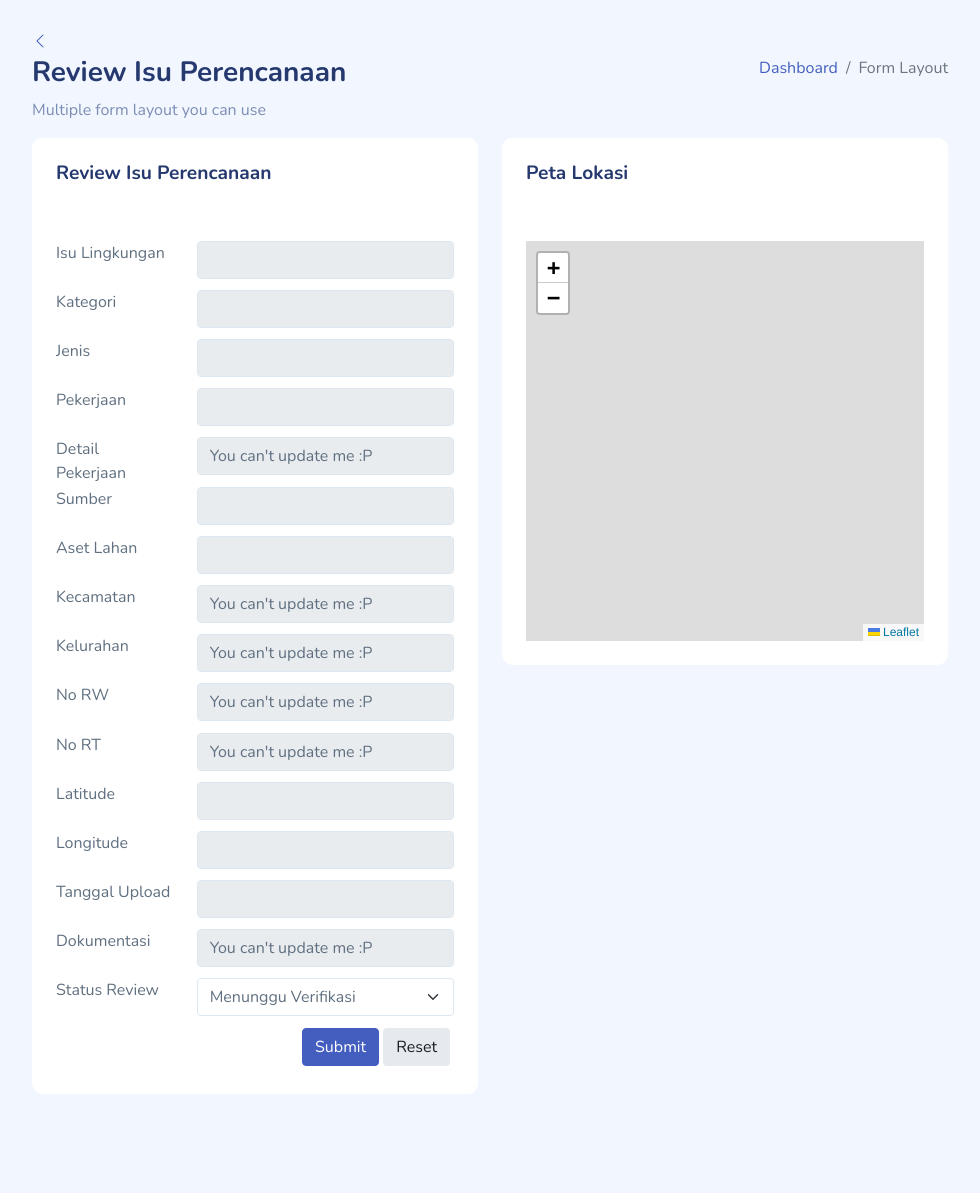
After one commit to dianmustofa/simpel, a PHP site: the page made by application/views/Isu/isu_review_view.php in a window 1280 px wide. The commit adds this page. Shown: the whole page, without its empty margins (300-1280 px from the left). Run offline with PHP 8.4, Linux system fonts and the light colour scheme; the template is opened without the code that fills it, so the values that code supplies are empty; some libraries are stand-ins or nearby versions.

Commit message:
tambah kolom form review

```diff
--- a/application/config/routes.php
+++ b/application/config/routes.php
@@ -64,6 +64,7 @@ $route['tentang'] = 'dashboard/tentang';
 $route['user'] = 'dashboard/user';
 
 $route['isu'] = 'perencanaan/isu';
+$route['isu/review/(:any)'] = 'perencanaan/isu_review/$1';
 $route['isu/simpan'] = 'perencanaan/simpan';
 
 $route['usulan'] = 'usulan/index';
--- /dev/null
+++ b/application/views/Isu/isu_review_view.php
@@ -0,0 +1,283 @@
+<!DOCTYPE html>
+<html lang="en">
+
+<head>
+    <meta charset="UTF-8">
+    <meta name="viewport" content="width=device-width, initial-scale=1.0">
+    <title>Form Layout - Mazer Admin Dashboard</title>
+
+    <link rel="preconnect" href="https://fonts.gstatic.com">
+    <link href="https://fonts.googleapis.com/css2?family=Nunito:wght@300;400;600;700;800&display=swap" rel="stylesheet">
+    <link rel="stylesheet" href="<?php echo base_url();?>assets/css/bootstrap.css">
+
+    <link rel="stylesheet" href="<?php echo base_url();?>assets/vendors/perfect-scrollbar/perfect-scrollbar.css">
+    <link rel="stylesheet" href="<?php echo base_url();?>assets/vendors/bootstrap-icons/bootstrap-icons.css">
+    <link rel="stylesheet" href="<?php echo base_url();?>assets/css/app.css">
+    <link rel="shortcut icon" href="<?php echo base_url();?>assets/images/favicon.svg" type="image/x-icon">
+</head>
+
+<body>
+    <!-- Tambahkan script Leaflet -->
+    <script src="https://unpkg.com/leaflet/dist/leaflet.js"></script>
+    <link rel="stylesheet" href="https://unpkg.com/leaflet/dist/leaflet.css" />
+
+    <div id="app">
+        <?php $this->load->view("_partials/sidebar.php") ?>
+
+        <div id="main" class='layout-navbar'>
+
+            <?php $this->load->view("_partials/headnav.php") ?>
+
+            <div id="main-content">
+                <a href="<?php echo base_url();?>isu"><i class="bi bi-chevron-left"></i></a>
+                <div class="page-heading">
+                    <div class="page-title">
+                        <div class="row">
+                            <div class="col-12 col-md-6 order-md-1 order-last">
+                                <h3>Review Isu Perencanaan</h3>
+                                <p class="text-subtitle text-muted">Multiple form layout you can use</p>
+                            </div>
+                            <div class="col-12 col-md-6 order-md-2 order-first">
+                                <nav aria-label="breadcrumb" class="breadcrumb-header float-start float-lg-end">
+                                    <ol class="breadcrumb">
+                                        <li class="breadcrumb-item"><a href="<?php echo base_url();?>dashboard">Dashboard</a></li>
+                                        <li class="breadcrumb-item active" aria-current="page">Form Layout</li>
+                                    </ol>
+                                </nav>
+                            </div>
+                        </div>
+                    </div>
+
+                    <!-- Basic Horizontal form layout section start -->
+                    <section id="basic-horizontal-layouts">
+                        <div class="row match-height">
+                            <div class="col-md-6 col-12">
+                                <div class="card">
+                                    <div class="card-header">
+                                        <h4 class="card-title">Review Isu Perencanaan</h4>
+                                    </div>
+                                    <div class="card-content">
+                                        <div class="card-body">
+                                            <form class="form form-horizontal">
+                                                <div class="form-body">
+                                                    <div class="row">
+                                                        <div class="col-md-4">
+                                                            <label>Isu Lingkungan</label>
+                                                        </div>
+                                                        <div class="col-md-8 form-group">
+                                                            <input type="text" id="readonlyInput" readonly="readonly" class="form-control"
+                                                                name="fname" value="<?php echo $review_isu['title_isu'];?>">
+                                                        </div>
+                                                        <div class="col-md-4">
+                                                            <label>Kategori</label>
+                                                        </div>
+                                                        <div class="col-md-8 form-group">
+                                                            <input type="text" id="readonlyInput" readonly="readonly" class="form-control"
+                                                                name="fname" value="<?php echo $review_isu['title_kategori'];?>">
+                                                        </div>
+                                                        <div class="col-md-4">
+                                                            <label>Jenis</label>
+                                                        </div>
+                                                        <div class="col-md-8 form-group">
+                                                            <input type="text" id="readonlyInput" readonly="readonly" class="form-control"
+                                                                name="fname" value="<?php echo $review_isu['title_jenis'];?>">
+                                                        </div>
+                                                        <div class="col-md-4">
+                                                            <label>Pekerjaan</label>
+                                                        </div>
+                                                        <div class="col-md-8 form-group">
+                                                            <input type="text" id="readonlyInput" readonly="readonly" class="form-control"
+                                                                name="fname" value="<?php echo $review_isu['title_pekerjaan'];?>">
+                                                        </div>
+                                                        <div class="col-md-4">
+                                                            <label>Detail Pekerjaan</label>
+                                                        </div>
+                                                        <div class="col-md-8 form-group">
+                                                            <input type="text" id="readonlyInput" readonly="readonly" class="form-control"
+                                                                name="fname" value="You can't update me :P">
+                                                        </div>
+                                                        <div class="col-md-4">
+                                                            <label>Sumber</label>
+                                                        </div>
+                                                        <div class="col-md-8 form-group">
+                                                            <input type="text" id="readonlyInput" readonly="readonly" class="form-control"
+                                                                name="fname" value="<?php echo $review_isu['title_sumber'];?>">
+                                                        </div>
+                                                        <div class="col-md-4">
+                                                            <label>Aset Lahan</label>
+                                                        </div>
+                                                        <div class="col-md-8 form-group">
+                                                            <input type="text" id="readonlyInput" readonly="readonly" class="form-control"
+                                                                name="fname" value="<?php echo $review_isu['title_aset_lahan'];?>">
+                                                        </div>
+                                                        <div class="col-md-4">
+                                                            <label>Kecamatan</label>
+                                                        </div>
+                                                        <div class="col-md-8 form-group">
+                                                            <input type="text" id="readonlyInput" readonly="readonly" class="form-control"
+                                                                name="fname" value="You can't update me :P">
+                                                        </div>
+                                                        <div class="col-md-4">
+                                                            <label>Kelurahan</label>
+                                                        </div>
+                                                        <div class="col-md-8 form-group">
+                                                            <input type="text" id="readonlyInput" readonly="readonly" class="form-control"
+                                                                name="fname" value="You can't update me :P">
+                                                        </div>
+                                                        <div class="col-md-4">
+                                                            <label>No RW</label>
+                                                        </div>
+                                                        <div class="col-md-8 form-group">
+                                                            <input type="text" id="readonlyInput" readonly="readonly" class="form-control"
+                                                                name="fname" value="You can't update me :P">
+                                                        </div>
+                                                        <div class="col-md-4">
+                                                            <label>No RT</label>
+                                                        </div>
+                                                        <div class="col-md-8 form-group">
+                                                            <input type="text" id="readonlyInput" readonly="readonly" class="form-control"
+                                                                name="fname" value="You can't update me :P">
+                                                        </div>
+                                                        <div class="col-md-4">
+                                                            <label>Latitude</label>
+                                                        </div>
+                                                        <div class="col-md-8 form-group">
+                                                            <input type="text" id="readonlyInput" readonly="readonly" class="form-control"
+                                                                name="fname" value="<?php echo $review_isu['latitude'];?>">
+                                                        </div>
+                                                        <div class="col-md-4">
+                                                            <label>Longitude</label>
+                                                        </div>
+                                                        <div class="col-md-8 form-group">
+                                                            <input type="text" id="readonlyInput" readonly="readonly" class="form-control"
+                                                                name="fname" value="<?php echo $review_isu['longitude'];?>">
+                                                        </div>
+                                                        <div class="col-md-4">
+                                                            <label>Tanggal Upload</label>
+                                                        </div>
+                                                        <div class="col-md-8 form-group">
+                                                            <input type="text" id="readonlyInput" readonly="readonly" class="form-control"
+                                                                name="fname" value="<?php echo $review_isu['last_created_date'];?>">
+                                                        </div>
+                                                        <div class="col-md-4">
+                                                            <label>Dokumentasi</label>
+                                                        </div>
+                                                        <div class="col-md-8 form-group">
+                                                            <input type="text" id="readonlyInput" readonly="readonly" class="form-control"
+                                                                name="fname" value="You can't update me :P">
+                                                        </div>
+
+                                                        <!-- Input Isu -->
+                                                        <?php
+                                                            $jenis="";
+                                                        if(isset($default['title_status_isu'])) $jenis=$default['title_status_isu'];
+                                                        ?>
+                                                        <div class="col-md-4">
+                                                            <label>Status Review</label>
+                                                        </div>
+                                                        <div class="col-md-8 form-group">
+                                                            <select class="choices form-select" name="title_status_isu" id="title_status_isu">
+                                                                <!-- Pastikan $level_akun ada dan bukan kosong -->
+                                                                <option value="Menunggu Verifikasi">Menunggu Verifikasi</option>
+                                                                <?php if (!empty($level_status_isu)): ?>
+                                                                    <?php foreach ($level_status_isu as $row): ?>
+                                                                        <option value="<?= htmlspecialchars($row['title_status_isu'], ENT_QUOTES, 'UTF-8') ?>">
+                                                                            <?= htmlspecialchars($row['title_status_isu'], ENT_QUOTES, 'UTF-8') ?>
+                                                                        </option>
+                                                                    <?php endforeach; ?>
+                                                                <?php else: ?>
+                                                                    <option value="">Isu tidak tersedia</option>
+                                                                <?php endif; ?>
+                                                            </select>
+                                                        </div>
+
+                                                        <div class="col-md-12 form-group" id="verification_input" style="display:none;">
+                                                            <label for="exampleFormControlTextarea1" class="form-label">Komentar</label>
+                                                            <textarea type="text" class="form-control" name="verification_text" id="exampleFormControlTextarea1" rows="3" placeholder="Berikan komentar anda"></textarea>
+                                                        </div>
+
+                                                        <script>
+                                                            document.getElementById('title_status_isu').addEventListener('change', function() {
+                                                                var selectedValue = this.value;
+                                                                var verificationInput = document.getElementById('verification_input');
+
+                                                                if (selectedValue === 'Ditolak') {
+                                                                    verificationInput.style.display = 'block';
+                                                                } else {
+                                                                    verificationInput.style.display = 'none';
+                                                                }
+                                                            });
+                                                        </script>
+
+                                                        <div class="col-sm-12 d-flex justify-content-end">
+                                                            <button type="submit"
+                                                                class="btn btn-primary me-1 mb-1">Submit</button>
+                                                            <button type="reset"
+                                                                class="btn btn-light-secondary me-1 mb-1">Reset</button>
+                                                        </div>
+                                                    </div>
+                                                </div>
+                                            </form>
+                                        </div>
+                                    </div>
+                                </div>
+                            </div>
+
+                            <div class="col-md-6 col-12">
+                                <div class="card">
+                                    <div class="card-header">
+                                        <h4 class="card-title">Peta Lokasi</h4>
+                                    </div>
+                                    <div class="card-content">
+                                        <div class="card-body">
+                                            <form class="form form-horizontal">
+                                                <div class="form-body">
+                                                    <div id="map"></div>
+
+                                                    <!-- Tambahkan CSS untuk ukuran peta -->
+                                                    <style>
+                                                        #map {
+                                                            height: 400px; /* Atur tinggi peta */
+                                                        }
+                                                    </style>
+                                                    <script>
+                                                        var map = L.map('map').setView([<?php echo $review_isu['latitude'];?>, <?php echo $review_isu['longitude'];?>], 15);
+
+                                                        // L.tileLayer('https://tile.openstreetmap.org/{z}/{x}/{y}.png', {
+                                                        //     attribution: '&copy; <a href="https://www.openstreetmap.org/copyright">OpenStreetMap</a> contributors'
+                                                        // }).addTo(map);
+                                                        L.tileLayer('http://{s}.google.com/vt/lyrs=s&x={x}&y={y}&z={z}',{
+                                                                maxZoom: 20,
+                                                                subdomains:['mt0','mt1','mt2','mt3']
+                                                        }).addTo(map);
+
+
+                                                        var marker = L.marker([<?php echo $review_isu['latitude'];?>, <?php echo $review_isu['longitude'];?>]).addTo(map)
+                                                            .bindPopup('<?php echo $review_isu['title_isu'];?>')
+                                                            .openPopup();
+
+
+                                                    </script>
+                                                </div>
+                                            </form>
+                                        </div>
+                                    </div>
+                                </div>
+                            </div>
+                        </div>
+                    </section>
+                    <!-- // Basic Horizontal form layout section end -->
+
+                </div>
+
+            </div>
+
+        </div>
+    </div>
+    <script src="<?php echo base_url();?>assets/vendors/perfect-scrollbar/perfect-scrollbar.min.js"></script>
+    <script src="<?php echo base_url();?>assets/js/bootstrap.bundle.min.js"></script>
+
+    <script src="<?php echo base_url();?>assets/js/main.js"></script>
+</body>
+
+</html>
--- a/application/views/Isu/isu_view.php
+++ b/application/views/Isu/isu_view.php
@@ -348,6 +348,7 @@
                                     <tbody>
 
                                         <?php foreach ($isu as $row) {
+                                            $idIsu = $row['id_isu'];
                                             $titleIsu = $row['title_isu'];
                                             $latitude = $row['latitude'];
                                             $longitude = $row['longitude'];
@@ -361,7 +362,9 @@
                                                 <td>
                                                     <span class="badge bg-primary zoom-to" data-lat="<?= $latitude ?>" data-lng="<?= $longitude ?>" data-title="<?= $titleIsu ?>" style="cursor: pointer;">Zoom to</span>
                                                     <span class="badge bg-info" style="cursor: pointer;">Detail</span>
-                                                    <span class="badge bg-secondary" style="cursor: pointer;">Review</span>
+                                                    <a href="<?php echo base_url(); ?>isu/review/<?= $idIsu ?>">
+                                                        <span class="badge bg-secondary" style="cursor: pointer;">Review</span>
+                                                    </a>
                                                 </td>
                                             </tr>
 
--- a/application/views/Kegiatan/monitoring_view.php
+++ b/application/views/Kegiatan/monitoring_view.php
@@ -69,7 +69,6 @@
                                                 <td><?= $longitude ?></td>
                                                 <td></td>
                                                 <td>
-                                                    <span class="badge bg-primary zoom-to" data-lat="<?= $latitude ?>" data-lng="<?= $longitude ?>" data-title="<?= $titleIsu ?>" style="cursor: pointer;">Zoom to</span>
                                                     <span class="badge bg-info" style="cursor: pointer;">Detail</span>
                                                     <span class="badge bg-secondary" style="cursor: pointer;" data-bs-toggle="modal" data-bs-target="#xlarge">Review</span>
                                                 </td>
--- a/application/views/_partials/headnav.php
+++ b/application/views/_partials/headnav.php
@@ -49,7 +49,7 @@
                                 </div>
                                 <div class="user-img d-flex align-items-center">
                                     <div class="avatar avatar-md">
-                                        <img src="assets/images/faces/1.jpg">
+                                        <img src="<?php echo base_url();?>assets/images/faces/1.jpg">
                                     </div>
                                 </div>
                             </div>
@@ -105,7 +105,7 @@
                                     </div>
                                     <div class="user-img d-flex align-items-center">
                                         <div class="avatar avatar-md">
-                                            <img src="assets/images/faces/1.jpg">
+                                            <img src="<?php echo base_url();?>assets/images/faces/1.jpg">
                                         </div>
                                     </div>
                                 </div>
--- a/application/views/_partials/sidebar.php
+++ b/application/views/_partials/sidebar.php
@@ -41,7 +41,7 @@
                     </a>
                 </li>
 
-                <li class="sidebar-title">Tabel</li>
+                <!-- <li class="sidebar-title">Tabel</li>
 
                 <li class="sidebar-item  has-sub">
                     <a href="#" class='sidebar-link'>
@@ -53,7 +53,7 @@
                             <a href="<?php echo base_url();?>usulan">Usulan</a>
                         </li>
                     </ul>
-                </li>
+                </li> -->
 
                 <li class="sidebar-title">Informasi</li>
 
```
Also changed, not shown: application/controllers/Perencanaan.php (+10 -0 lines), application/models/Perencanaan_model.php (+14 -0 lines), 2 other files.
